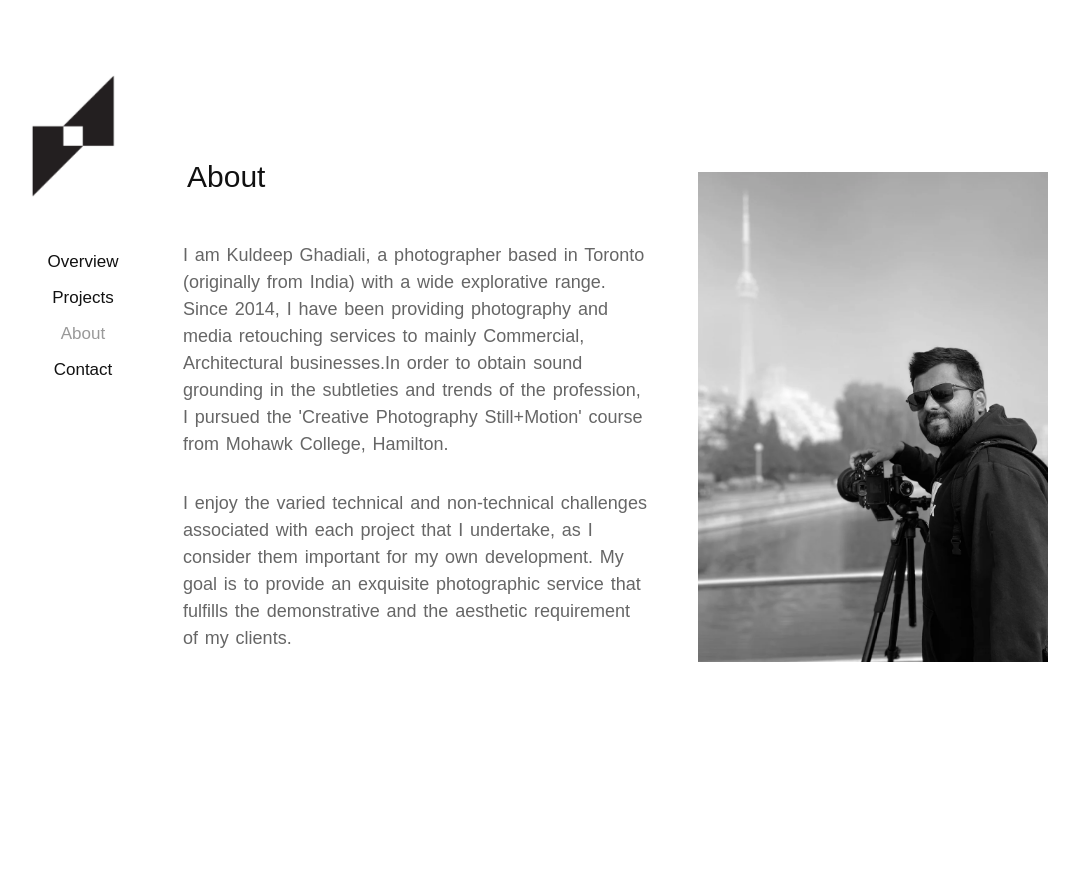
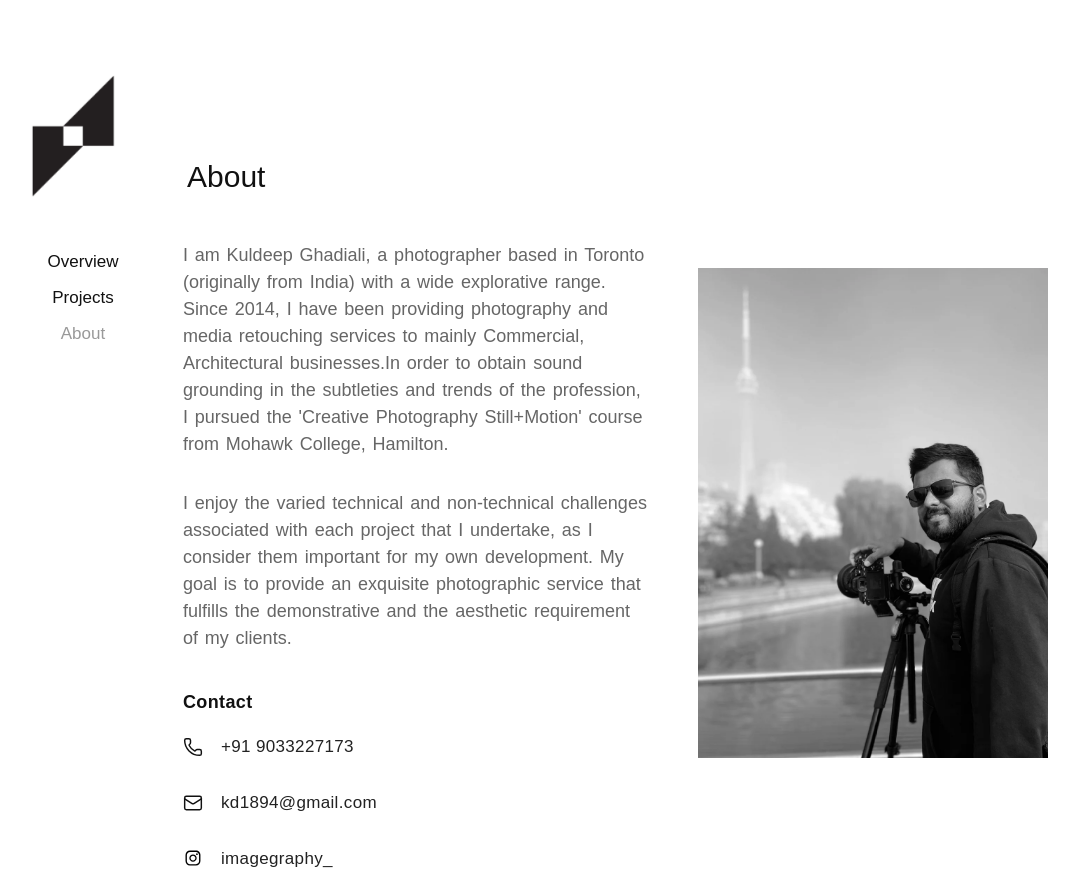
Before and after one commit to bhavy-18/imagegraphy-web, a React (Vite) app: page /about in a window 1280 px wide. Shown: the whole page, without its empty margins (87-1166 px from the left). Before the commit the page ends 800 px from the top, so only its background shows below. Built offline with nearby package versions, Linux system fonts and the light colour scheme; the HTML template or start-up script is replaced by a standard one.

Commit message:
feat: initialize project structure with routing, sidebar component, and about section

```diff
--- a/src/components/layout/Sidebar/Sidebar.jsx
+++ b/src/components/layout/Sidebar/Sidebar.jsx
@@ -117,13 +117,6 @@ const Sidebar = ({
             >
               About
             </NavLink>
-            <NavLink
-              to="/contact"
-              className={({ isActive }) => (isActive ? 'active' : '')}
-              onClick={closeMobileMenu}
-            >
-              Contact
-            </NavLink>
           </nav>
 
           <div className="social">
--- a/src/pages/ContactPage.jsx
+++ /dev/null
@@ -1,10 +0,0 @@
-import useDocumentTitle from '../hooks/useDocumentTitle';
-import ContactSection from '../sections/Contact';
-
-const ContactPage = () => {
-  useDocumentTitle('Contact');
-
-  return <ContactSection />;
-};
-
-export default ContactPage;
--- a/src/routes/AppRoutes.jsx
+++ b/src/routes/AppRoutes.jsx
@@ -1,7 +1,6 @@
 import { Navigate, Route, Routes } from 'react-router-dom';
 
 import AboutPage from '../pages/AboutPage';
-import ContactPage from '../pages/ContactPage';
 import OverviewPage from '../pages/OverviewPage';
 import ProjectsPage from '../pages/ProjectsPage';
 
@@ -47,7 +46,6 @@ const AppRoutes = ({
         }
       />
       <Route path="/about" element={<AboutPage />} />
-      <Route path="/contact" element={<ContactPage />} />
       <Route path="*" element={<Navigate to="/overview" replace />} />
     </Routes>
   );
--- a/src/sections/About/AboutSection.jsx
+++ b/src/sections/About/AboutSection.jsx
@@ -1,4 +1,6 @@
+import { Phone, Mail } from 'lucide-react';
 import kdImg from '../../assets/images/about/kuldeep-ghadiali.jpg';
+import instaLogo from '../../assets/images/icons/insta-logo.svg';
 
 const AboutSection = () => {
   return (
@@ -15,6 +17,37 @@ const AboutSection = () => {
           <p>
             I enjoy the varied technical and non-technical challenges associated with each project that I undertake, as I consider them important for my own development. My goal is to provide an exquisite photographic service that fulfills the demonstrative and the aesthetic requirement of my clients.
           </p>
+          <div className="about-contact-section">
+            <h3 className="about-contact-title">Contact</h3>
+            <div className="contact-column-container">
+              <a
+                href="tel:+919033227173"
+                className="contact-row-item"
+                aria-label="Call +91 9033227173"
+              >
+                <Phone size={20} strokeWidth={1.75} className="contact-row-icon" />
+                <span className="contact-row-text">+91 9033227173</span>
+              </a>
+              <a
+                href="mailto:kd1894@gmail.com"
+                className="contact-row-item"
+                aria-label="Email kd1894@gmail.com"
+              >
+                <Mail size={20} strokeWidth={1.75} className="contact-row-icon" />
+                <span className="contact-row-text">kd1894@gmail.com</span>
+              </a>
+              <a
+                href="https://www.instagram.com/imagegraphy_/"
+                target="_blank"
+                rel="noopener noreferrer"
+                className="contact-row-item"
+                aria-label="Instagram Profile"
+              >
+                <img src={instaLogo} alt="Instagram" className="contact-row-icon" />
+                <span className="contact-row-text">imagegraphy_</span>
+              </a>
+            </div>
+          </div>
         </div>
       </div>
     </section>
--- a/src/sections/Contact/ContactSection.jsx
+++ /dev/null
@@ -1,46 +0,0 @@
-import { Phone, Mail } from 'lucide-react';
-import instaLogo from '../../assets/images/icons/insta-logo.svg';
-
-const ContactSection = () => {
-  return (
-    <section id="contact" className="page active">
-      <h1>Contact</h1>
-
-      <div className="contact-column-container">
-        {/* Row 1: Phone */}
-        <a
-          href="tel:+919033227173"
-          className="contact-row-item"
-          aria-label="Call +91 9033227173"
-        >
-          <Phone size={20} strokeWidth={1.75} className="contact-row-icon" />
-          <span className="contact-row-text">+91 9033227173</span>
-        </a>
-
-        {/* Row 2: Mail */}
-        <a
-          href="mailto:kd1894@gmail.com"
-          className="contact-row-item"
-          aria-label="Email kd1894@gmail.com"
-        >
-          <Mail size={20} strokeWidth={1.75} className="contact-row-icon" />
-          <span className="contact-row-text">kd1894@gmail.com</span>
-        </a>
-
-        {/* Row 3: Instagram */}
-        <a
-          href="https://www.instagram.com/imagegraphy_/"
-          target="_blank"
-          rel="noopener noreferrer"
-          className="contact-row-item"
-          aria-label="Instagram Profile"
-        >
-          <img src={instaLogo} alt="Instagram" className="contact-row-icon" />
-          <span className="contact-row-text">imagegraphy_</span>
-        </a>
-      </div>
-    </section>
-  );
-};
-
-export default ContactSection;
--- a/src/sections/Contact/index.js
+++ /dev/null
@@ -1 +0,0 @@
-export { default } from './ContactSection';
--- a/src/styles/style.css
+++ b/src/styles/style.css
@@ -8,7 +8,6 @@
     --social-indent: clamp(1.5rem, 3vw, 3rem);
     --page-offset: clamp(9rem, 10.417vw, 12.5rem);
     --overview-offset: clamp(17rem, 16.667vw, 20rem);
-    --contact-offset: clamp(22rem, 23.438vw, 28.125rem);
     --content-gutter: clamp(1.25rem, 2.604vw, 3.125rem);
     --image-pad-y: clamp(3.75rem, 3.646vw, 4.375rem);
     --image-pad-right: clamp(4rem, 5.208vw, 6.25rem);
@@ -168,8 +167,7 @@ img {
     color: #999;
 }
 
-#about.active,
-#contact.active {
+#about.active {
     padding-top: 100px !important;
 }
 
@@ -797,31 +795,26 @@ img {
     word-spacing: 0.1em;
 }
 
-/* Contact Section */
-#contact {
-    width: min(43.75rem, calc(100% - var(--contact-offset) - var(--content-gutter)));
-    margin-left: var(--contact-offset);
-    padding: 0 0 1.25rem;
-    box-sizing: border-box;
-    position: relative;
-    z-index: 10;
-}
-
-#contact h1 {
-    margin-bottom: 3rem;
-    padding-top: 2.5rem;
-    font-size: var(--heading-lg);
-    font-weight: 300;
-    cursor: text;
-    animation: fadeDown 420ms ease both;
+/* About Contact Subsection */
+.about-contact-section {
+    margin-top: 2.5rem;
+    margin-left: 1.25rem;
+}
+
+.about-contact-title {
+    margin-bottom: 1rem;
+    font-size: var(--text-lg);
+    font-weight: 600;
+    color: #111;
+    letter-spacing: 0.02em;
 }
 
 /* Contact Column Layout (Minimal & Borderless) */
 .contact-column-container {
     display: flex;
     flex-direction: column;
-    gap: 1.5rem;
-    margin-top: 1.5rem;
+    gap: 1.25rem;
+    margin-top: 0.75rem;
     animation: fadeUp 420ms ease both;
     position: relative;
     z-index: 10;
@@ -879,137 +872,6 @@ img {
     color: #000;
 }
 
-.contact-form {
-    width: min(100%, 43.75rem);
-    max-width: 100%;
-    animation: fadeUp 420ms ease both;
-}
-
-.form-group,
-input,
-textarea {
-    min-width: 0;
-}
-
-.form-group {
-    margin-bottom: 2.8125rem;
-}
-
-.form-group input,
-.form-group textarea {
-    width: 100%;
-    max-width: 100%;
-    padding: 0.875rem;
-    border: 1px solid #ccc;
-    outline: none;
-    font-size: 1rem;
-    box-sizing: border-box;
-}
-
-.form-group textarea {
-    height: 13.75rem;
-    resize: none;
-}
-
-.form-group h4 {
-    display: block;
-    margin-bottom: 1.875rem;
-    font-size: var(--text-md);
-    font-weight: 400;
-    letter-spacing: 0.0625rem;
-    cursor: text;
-}
-
-.form-group label {
-    display: block;
-    margin-bottom: 0.75rem;
-    font-size: var(--text-md);
-    letter-spacing: 0.0625rem;
-    cursor: pointer;
-}
-
-.name-row {
-    display: flex;
-    gap: 0.625rem;
-}
-
-.input-group {
-    display: flex;
-    min-width: 0;
-    flex: 1;
-    flex-direction: column;
-}
-
-.small-label {
-    margin-bottom: 0.5rem;
-    color: #666;
-    font-size: 0.875rem;
-}
-
-.small-label span,
-.form-group span {
-    color: #999;
-    font-size: 0.75rem;
-    cursor: pointer;
-}
-
-input,
-textarea {
-    width: 100%;
-    max-width: 100%;
-    border: 1px solid #cfcfcf;
-    padding: 0.75rem;
-    outline: none;
-    background: #fff;
-    font-size: 1rem;
-    box-sizing: border-box;
-    transition: border-color 0.2s ease, box-shadow 0.2s ease, padding 0.2s ease;
-}
-
-input {
-    height: 2.625rem;
-}
-
-textarea {
-    min-height: 9.375rem;
-    resize: vertical;
-}
-
-input:focus,
-textarea:focus {
-    border: 1px solid #000;
-    border-color: black;
-    border-radius: 0.3125rem;
-    outline: none;
-    box-shadow: inset 0 0 0 1px #111;
-    padding: 0.625rem;
-}
-
-.contact-form button {
-    width: 180px;
-    height: 50px;
-    background-color: #000;
-    color: #fff;
-    border: none;
-    font-size: 20px;
-    font-weight: 700;
-    cursor: pointer;
-
-}
-
-.contact-form button:hover {
-    background-color: #333;
-}
-
-.contact-form button:disabled {
-    opacity: 0.7;
-    cursor: not-allowed;
-}
-
-.contact-form button {
-    transition: all 0.3s ease;
-}
-
 .social1 img {
     width: 1.125rem;
     height: auto;
@@ -1433,7 +1295,6 @@ textarea:focus {
     }
 
     .page,
-    #contact,
     #projects,
     #overview,
     #about {
@@ -1601,23 +1462,14 @@ textarea:focus {
         line-height: 1.6em;
     }
 
-    #contact {
-        width: 100%;
-        max-width: 100%;
-        margin-left: 0;
-        padding: 1.5rem var(--content-gutter) 2.5rem;
-        box-sizing: border-box;
-    }
-
-    #contact h1 {
-        font-size: clamp(2rem, 7vw, 2.75rem);
-        margin-bottom: 1.75rem;
-        padding-top: 0;
+    .about-contact-section {
+        margin-top: 1.75rem;
+        margin-left: 0;
     }
 
     .contact-column-container {
-        margin-top: 1rem;
-        gap: 1.25rem;
+        margin-top: 0.75rem;
+        gap: 1rem;
         width: 100%;
         max-width: 100%;
     }
```
